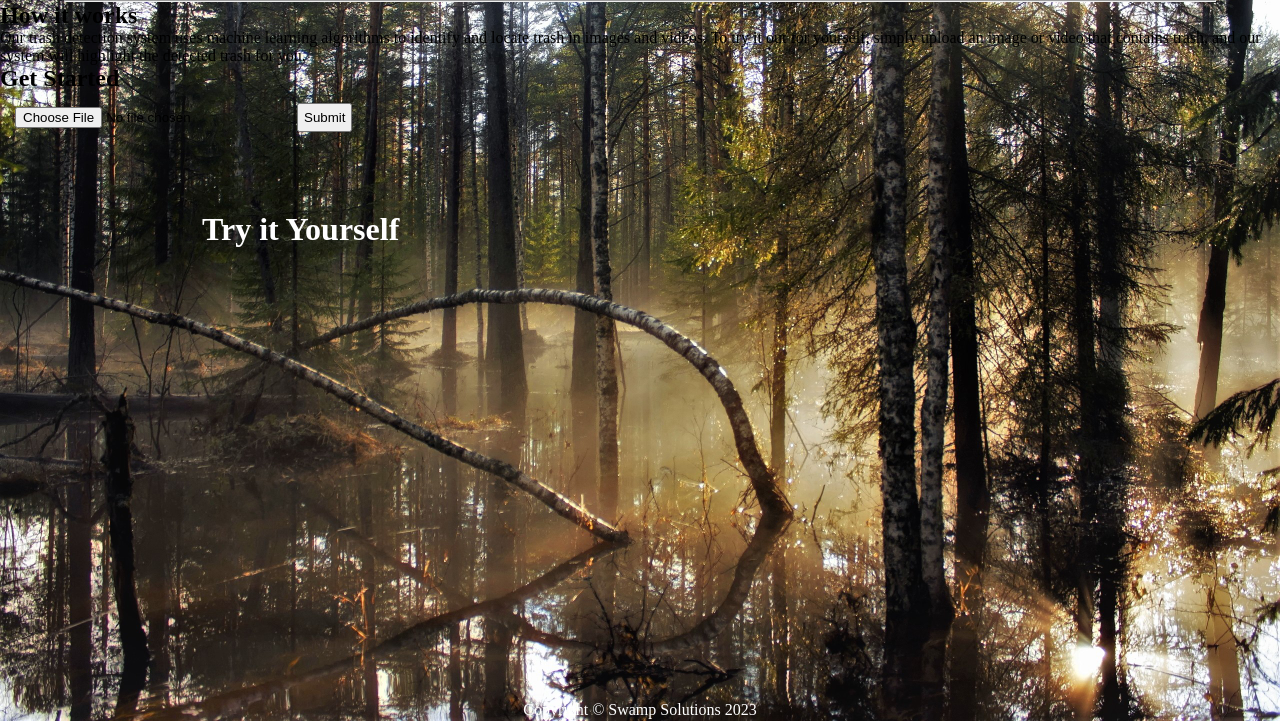
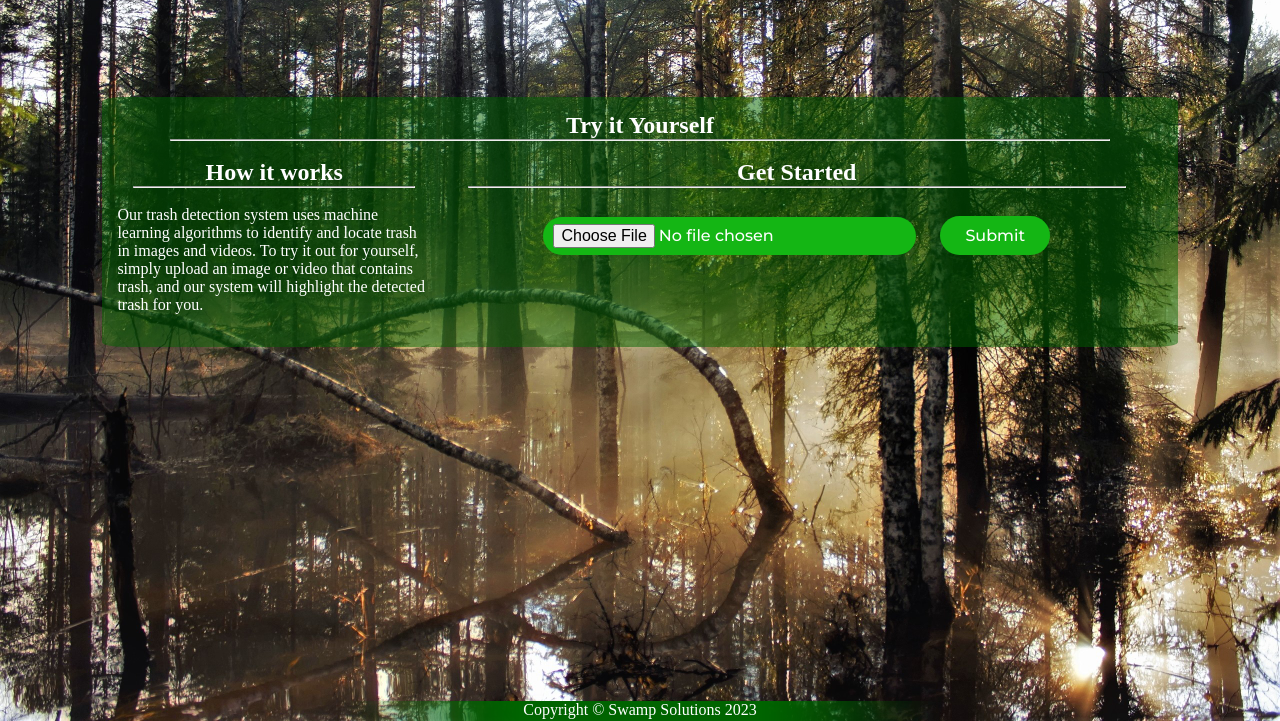
Before and after one commit to Swamp-Solutions/Litter-buster, a Flask app: page /try-it-yourself in a window 1280 px wide. Shown: the part 79-800 px from the top of the page. Run offline with Flask 2, Linux system fonts and the light colour scheme.

Commit message:
Added footer bg, styles Try it yourself page

```diff
--- a/web/static/stylesheets/style.css
+++ b/web/static/stylesheets/style.css
@@ -45,12 +45,47 @@ hr {
 .home_div p {
     text-align: left;
 }
+
 .about_us {
     text-align: center;
     position: absolute;
-    top: 45%;
+    top: 22%;
     left: 8%;
     color: White;
+}
+
+.try_it {
+    position: absolute;
+    top: 22%;
+    left: 8%;
+    width: 84%;
+    padding: 15px;
+    color: White;
+    background: rgba(0,100,0,0.5);
+    border-radius: 2%;
+}
+
+.try_it h2, .try_it_yourself h2, .get_started h2 {
+    text-align: center;
+}
+
+.try_it, .try_it_yourself, .get_started p {
+    text-align: left;
+}
+.do_it {
+    width: 100%;
+}
+
+.try_it_yourself {
+    float: left;
+    width: 30%;
+    text-align: left;
+}
+
+.get_started {
+    float: right;
+    width: 70%;
+    text-align: center;
 }
 
 .about_div {
@@ -113,6 +148,24 @@ hr {
     cursor: pointer;
     transition: all 0.3s ease 0s;
     float: right
+}
+
+.get_started input {
+    background-color: rgb(20, 182, 20);
+    border: none;
+    border-radius: 50px;
+    cursor: pointer;
+    transition: all 0.3s ease 0s;
+    color: rgb(252, 253, 252);
+}
+
+#file {
+    padding: 7px 0px;
+    padding-left: 10px;
+}
+
+#submit_img {
+    padding: 10px 25px;
 }
 
 input {
@@ -190,7 +243,7 @@ input {
     padding: 0;
 }
 
-li, a, button, #submit {
+li, a, button, input, #submit {
     font-family: "Montserrat", sans-serif;
     font-weight: 500;
     font-size: 16px;
@@ -229,6 +282,9 @@ h1 {
 }
 
 footer {
+    background-image: url('../assets/images/footer-background.png');
+    background-repeat: repeat-y;
+    background-position: 50%;
     text-align: center;
     color:white;
     position: absolute;
--- a/web/templates/try_it.html
+++ b/web/templates/try_it.html
@@ -3,23 +3,36 @@
 {% block main %}
 
 <div id="body_main_div">
-    <h1>Try it Yourself</h1>
-    <hr>
-    <div id="try_it_yourself_div">
-        <h2>How it works</h2>
+    <div class="try_it">
+        <h2>Try it Yourself</h2>
+        <hr><br>
+        <div class="do_it">
+            <div class="try_it_yourself">
+                <div class="how_it_works_title">
+                    <h2>How it works</h2><hr><br>
+                </div>
                 <p>
                     Our trash detection system uses machine learning algorithms to identify and locate trash in images and videos. To try it out for yourself, simply upload an image or video that contains trash, and our system will highlight the detected trash for you.
                 </p>
-        <h2>Get Started</h2>
+                <br>
+            </div>
+            <div class="get_started">
+                <div class="get_started_title">
+                    <h2>Get Started</h2><hr><br>
+                </div>
                 <form action = "http://localhost:5000/uploader" method = "POST"
                 enctype = "multipart/form-data">
-         <input type = "file" name = "file" />
-         <input type = "submit"/></form>
-    </div>
+                    <input id="file" type="file" name="file" />
+                    <input id="submit_img" type="submit" value="Submit"/>
+                </form>
                 {%if image%}
                 <img src="{{url_for('static', filename=image)}}", width="400", height="400">
                 {%endif%}
             </div>
 
+        </div>
+    </div>
+</div>
+
 
 {% endblock %}
```
Also changed, not shown: web/static/assets/images/footer-background.png (added). Lines whose indentation alone changed are shown as unchanged.
